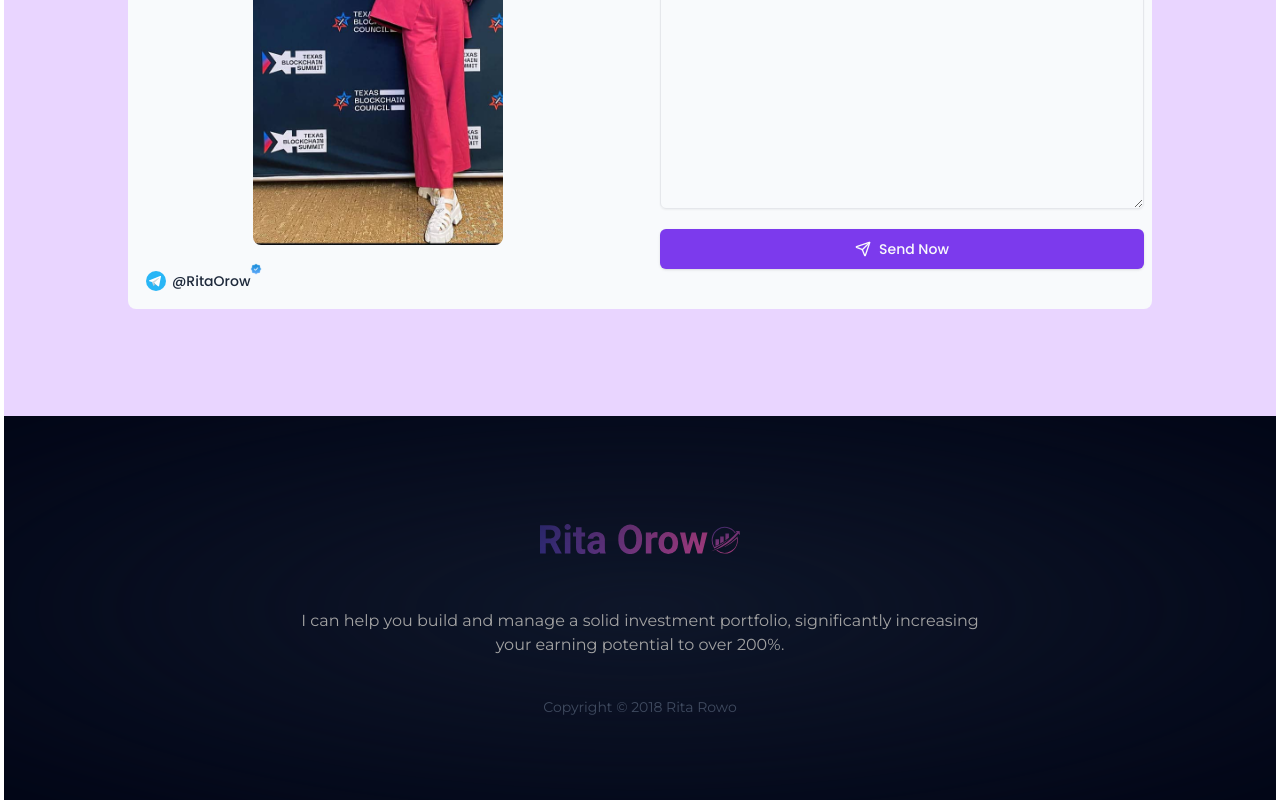
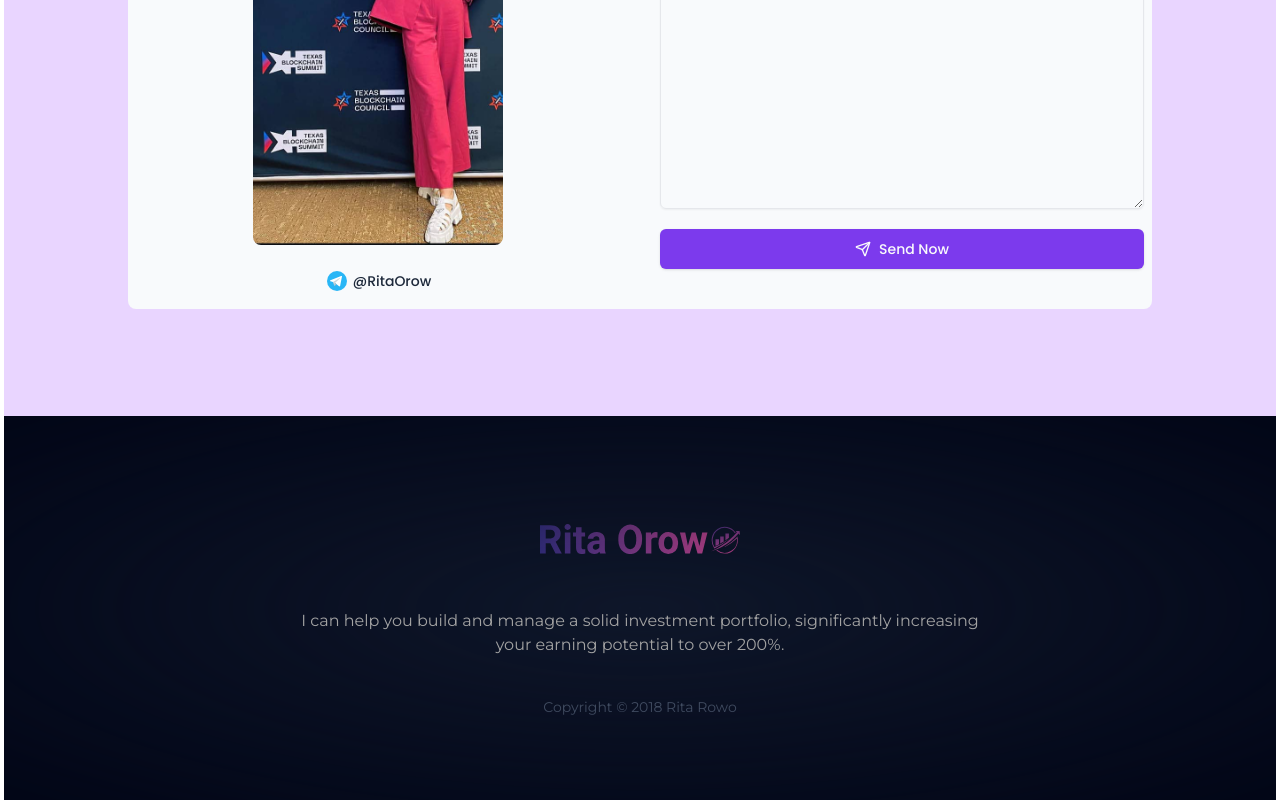
Before and after one commit to DOGGED-DESIGNS/RAT2, a Next.js app: page / in a window 1280 px wide. Shown: the part 3843-4643 px from the top of the page. Built offline with nearby package versions, Linux system fonts and the light colour scheme; a web font is replaced by a local one.

Commit message:
ritafinal

```diff
--- a/src/app/page.tsx
+++ b/src/app/page.tsx
@@ -289,7 +289,7 @@ export default function Home() {
                     href={"https://t.me/Ritaorow"}
                     target="_blank"
                     rel="noopener noreferrer"
-                    className="hover:underline items-center flex gap-1"
+                    className="hover:underline items-center flex justify-center gap-1"
                   >
                     <div className=" shrink-0 relative  h-6 w-6">
                       <Image
@@ -303,16 +303,6 @@ export default function Home() {
                       <p className=" text-sm font-medium font-popins text-slate-800">
                         @RitaOrow
                       </p>
-                      <div className=" absolute -top-2 left-full">
-                        <div className="relative h-3 w-3">
-                          <Image
-                            fill
-                            className="object-contain"
-                            src={"/verified.png"}
-                            alt="verify"
-                          />
-                        </div>
-                      </div>
                     </div>
                   </Link>
                 </div>
```
